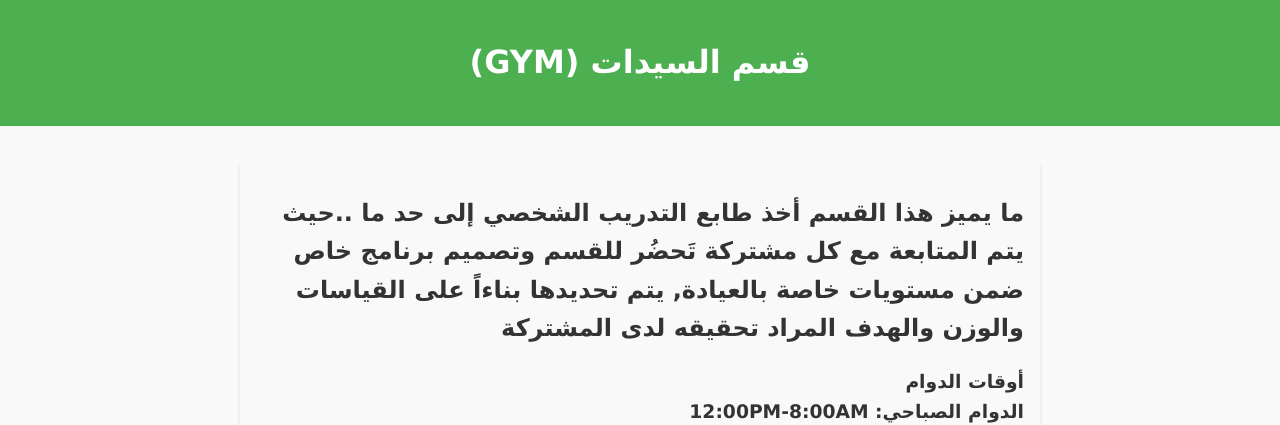
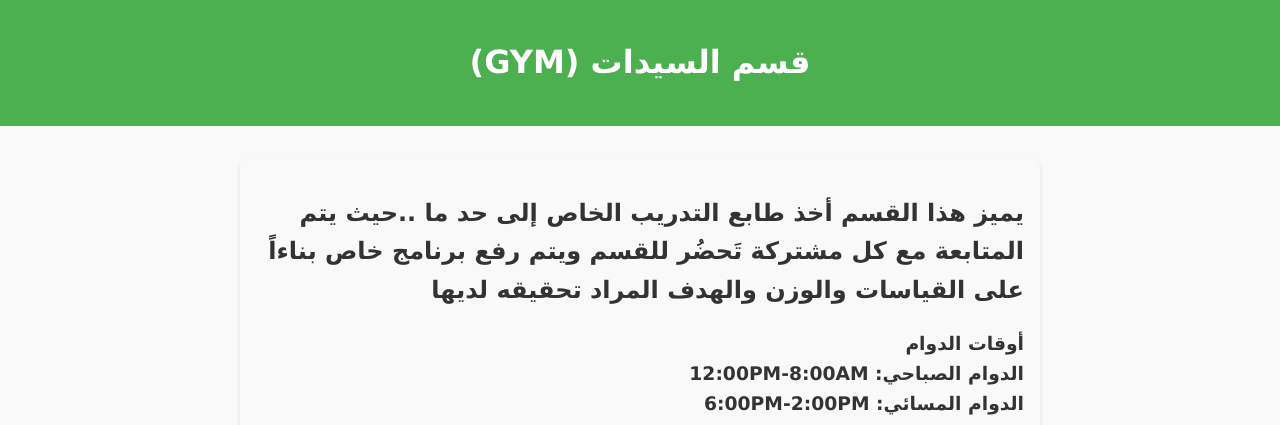
Before and after one commit to SportClinic/biolink, a plain HTML site: page women.html in a window 1280 px wide. Shown: the top 425 px of the page. Drawn offline with Linux system fonts and the light colour scheme; files whose address does not match are found by name.

Commit message:
Update women.html

```diff
--- a/women.html
+++ b/women.html
@@ -152,7 +152,7 @@ img {vertical-align: middle;}
 
         </p>
 
-        <h2>ما يميز هذا القسم أخذ طابع التدريب الشخصي إلى حد ما ..حيث يتم المتابعة مع كل مشتركة تَحضُر للقسم وتصميم برنامج خاص ضمن مستويات خاصة بالعيادة, يتم تحديدها بناءاً على القياسات والوزن والهدف المراد تحقيقه لدى المشتركة
+        <h2> يميز هذا القسم أخذ طابع التدريب الخاص إلى حد ما ..حيث يتم المتابعة مع كل مشتركة تَحضُر للقسم ويتم رفع برنامج خاص بناءاً على القياسات والوزن والهدف المراد تحقيقه لديها
         </h2>
         <h3>
         <p>أوقات الدوام <br>
```
